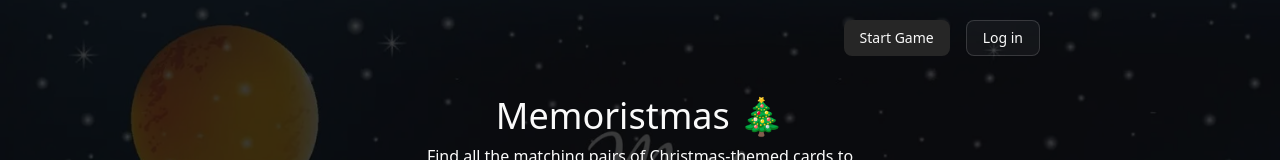
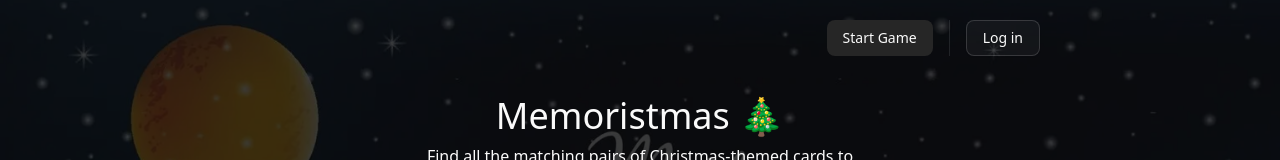
Before and after one commit to diegodev18/christmas-memory-game, a React app in the folder frontend/: page / in a window 1280 px wide. Shown: the top 160 px of the page. Built offline with nearby package versions, Linux system fonts and the light colour scheme; the HTML template or start-up script is replaced by a standard one.

Commit message:
feat: add Separator component and integrate it into Home page layout

```diff
--- a/frontend/package.json
+++ b/frontend/package.json
@@ -10,6 +10,7 @@
     "preview": "vite preview"
   },
   "dependencies": {
+    "@radix-ui/react-separator": "^1.1.8",
     "@radix-ui/react-slot": "^1.2.4",
     "@tailwindcss/vite": "^4.1.17",
     "class-variance-authority": "^0.7.1",
--- /dev/null
+++ b/frontend/src/components/ui/separator.tsx
@@ -0,0 +1,26 @@
+import * as React from "react"
+import * as SeparatorPrimitive from "@radix-ui/react-separator"
+
+import { cn } from "@/lib/utils"
+
+function Separator({
+  className,
+  orientation = "horizontal",
+  decorative = true,
+  ...props
+}: React.ComponentProps<typeof SeparatorPrimitive.Root>) {
+  return (
+    <SeparatorPrimitive.Root
+      data-slot="separator"
+      decorative={decorative}
+      orientation={orientation}
+      className={cn(
+        "bg-border shrink-0 data-[orientation=horizontal]:h-px data-[orientation=horizontal]:w-full data-[orientation=vertical]:h-full data-[orientation=vertical]:w-px",
+        className
+      )}
+      {...props}
+    />
+  )
+}
+
+export { Separator }
--- a/frontend/src/pages/Home.tsx
+++ b/frontend/src/pages/Home.tsx
@@ -1,11 +1,13 @@
 import { Button } from "@/components/ui/button";
+import { Separator } from "@/components/ui/separator";
 
 function Home() {
   return (
     <>
       <div className="max-w-[800px] mx-auto pt-5">
-        <header className="flex justify-end gap-x-4">
+        <header className="flex justify-end h-9 gap-x-4">
           <Button variant={"secondary"}>Start Game</Button>
+          <Separator orientation="vertical" />
           <Button variant={"outline"}>Log in</Button>
         </header>
         <main className="mt-10">
```
Also changed, not shown: 1 other file (tests, documents, lock files or other folders).
